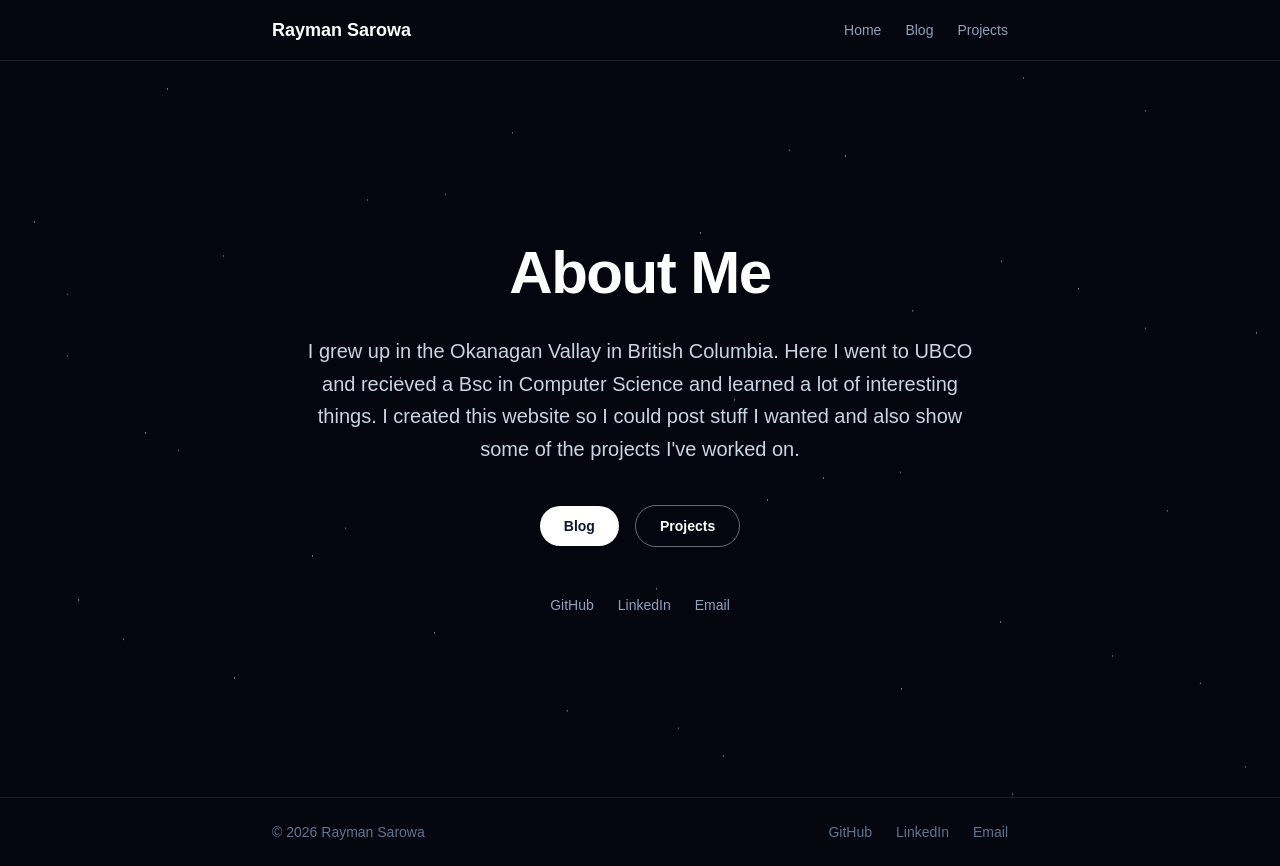
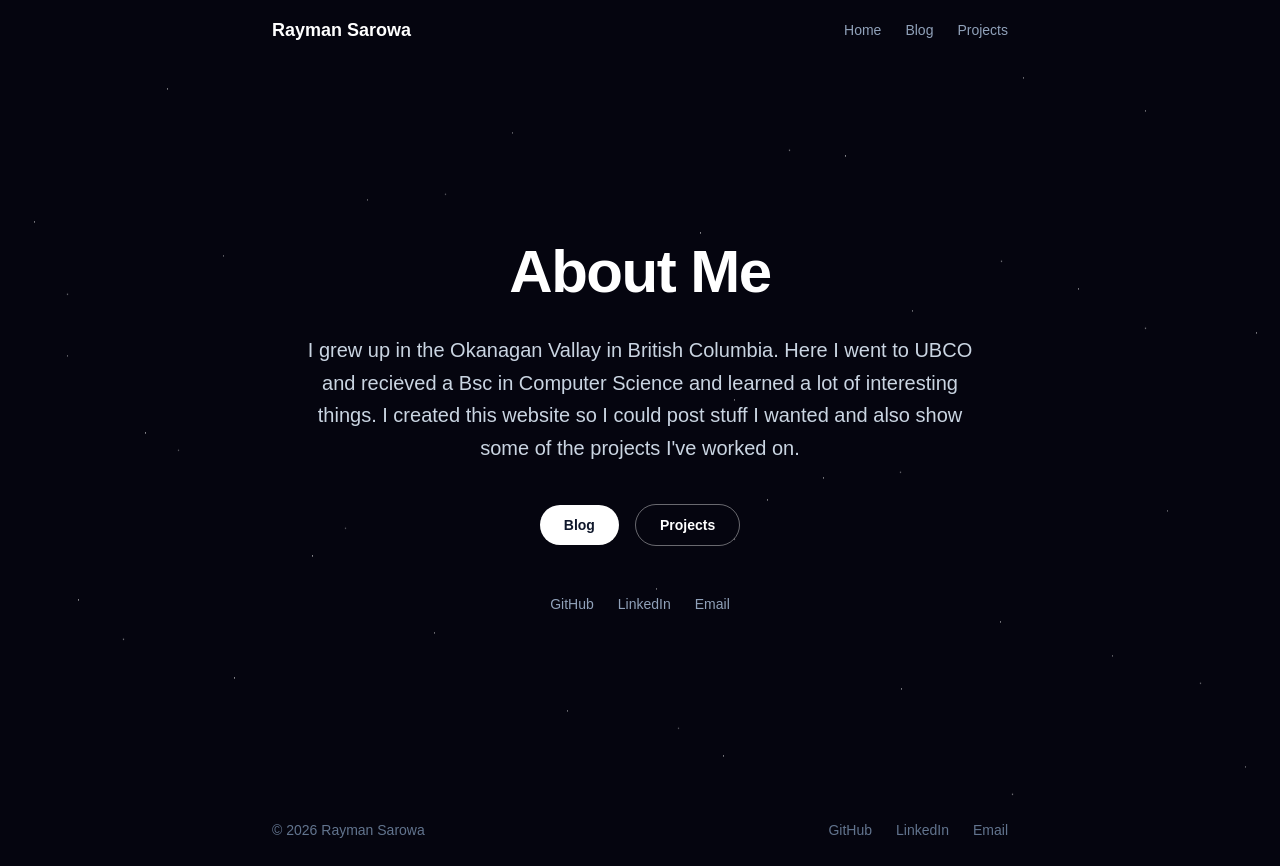
Before and after one commit to raymansarowa976/personal-website, a Next.js app: page / in a window 1280 px wide. Built offline with nearby package versions, Linux system fonts and the light colour scheme.

Commit message:
removed lines

```diff
--- a/components/Footer.tsx
+++ b/components/Footer.tsx
@@ -1,6 +1,6 @@
 export function Footer() {
   return (
-    <footer className="border-t border-white/10 bg-[#05050f]">
+    <footer className="bg-[#05050f]">
       <div className="max-w-3xl mx-auto px-4 py-6 flex flex-col sm:flex-row items-center justify-between gap-4">
         <p className="text-sm text-slate-500">
           © {new Date().getFullYear()} Rayman Sarowa
--- a/components/Navbar.tsx
+++ b/components/Navbar.tsx
@@ -2,7 +2,7 @@ import Link from 'next/link'
 
 export function Navbar() {
   return (
-    <nav className="border-b border-white/10 bg-[#05050f]">
+    <nav className="bg-[#05050f]">
       <div className="max-w-3xl mx-auto px-4 py-4 flex items-center justify-between">
         <Link href="/" className="font-semibold text-lg text-white">
           Rayman Sarowa
```
